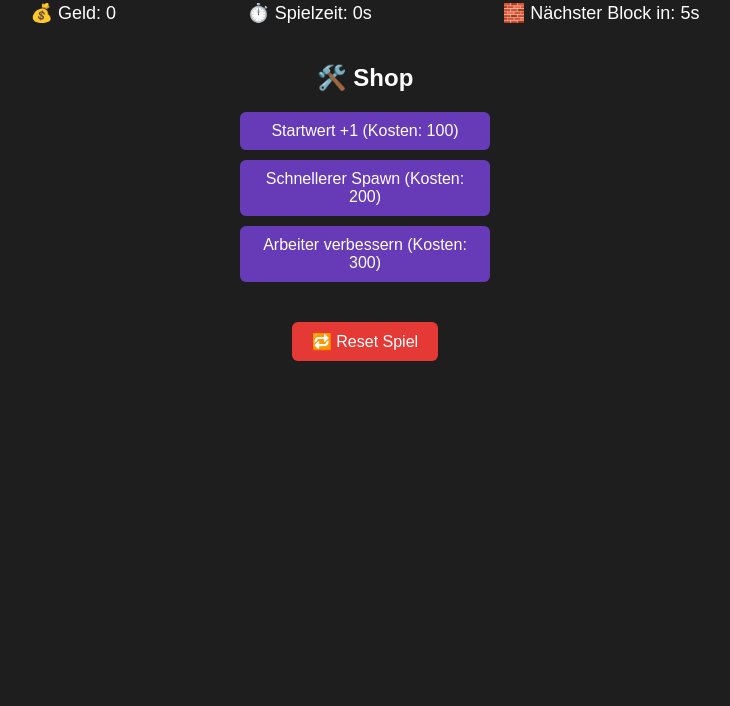
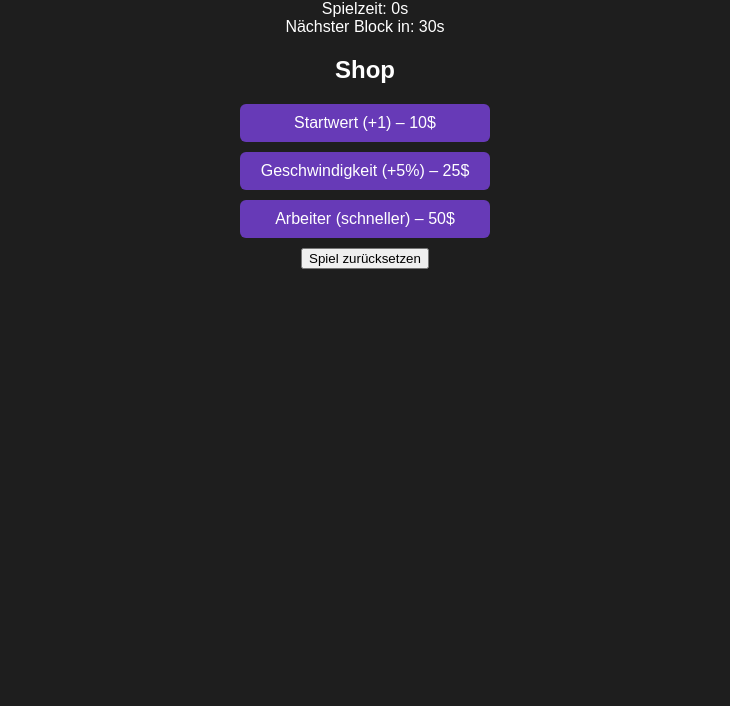
Before and after one commit to Prinzvonbinz/Number-Merge, a plain HTML site: page index.html in a window 1280 px wide. Shown: the part 94-800 px from the top of the page, without its empty margins (275-1005 px from the left). Drawn offline with Linux system fonts and the light colour scheme.

Commit message:
Update index.html

```diff
--- a/index.html
+++ b/index.html
@@ -1,30 +1,35 @@
 <!DOCTYPE html>
 <html lang="de">
 <head>
-  <meta charset="UTF-8">
+  <meta charset="UTF-8" />
+  <meta name="viewport" content="width=device-width, initial-scale=1.0"/>
   <title>Number Merge</title>
-  <link rel="stylesheet" href="style.css">
+  <link rel="stylesheet" href="style.css" />
 </head>
 <body>
-  <div id="game-container">
-    <h1>Number Merge</h1>
-    <div class="stats">
-      <div>💰 Geld: <span id="money">0</span></div>
-      <div>⏱️ Spielzeit: <span id="spielzeit">0</span>s</div>
-      <div>🧱 Nächster Block in: <span id="spawnCountdown">5</span>s</div>
-    </div>
+  <h1>Number Merge</h1>
+  <div id="stats">
+    <div>Geld: <span id="money">0</span></div>
+    <div>Spielzeit: <span id="gameTime">0s</span></div>
+    <div>Nächster Block in: <span id="spawnTimer">30</span>s</div>
+  </div>
 
-    <div id="blocks-container"></div>
+  <div id="blockContainer"></div>
 
-    <h2>🛠️ Shop</h2>
-    <div id="shop">
-      <button id="startwertBtn">Startwert +1 (Kosten: <span id="startwertCost">100</span>)</button>
-      <button id="spawnSpeedBtn">Schnellerer Spawn (Kosten: <span id="spawnSpeedCost">200</span>)</button>
-      <button id="workerBtn">Arbeiter verbessern (Kosten: <span id="workerCost">300</span>)</button>
-    </div>
+  <div id="shop">
+    <h2>Shop</h2>
+    <button onclick="buyUpgrade('startValue')">
+      Startwert (+1) – <span id="price_startValue">10</span>$
+    </button>
+    <button onclick="buyUpgrade('spawnSpeed')">
+      Geschwindigkeit (+5%) – <span id="price_spawnSpeed">25</span>$
+    </button>
+    <button onclick="buyUpgrade('worker')">
+      Arbeiter (schneller) – <span id="price_worker">50</span>$
+    </button>
+  </div>
 
-    <button id="resetBtn" class="reset">🔁 Reset Spiel</button>
-  </div>
+  <button id="resetBtn" onclick="resetGame()">Spiel zurücksetzen</button>
 
   <script src="main.js"></script>
 </body>
```
